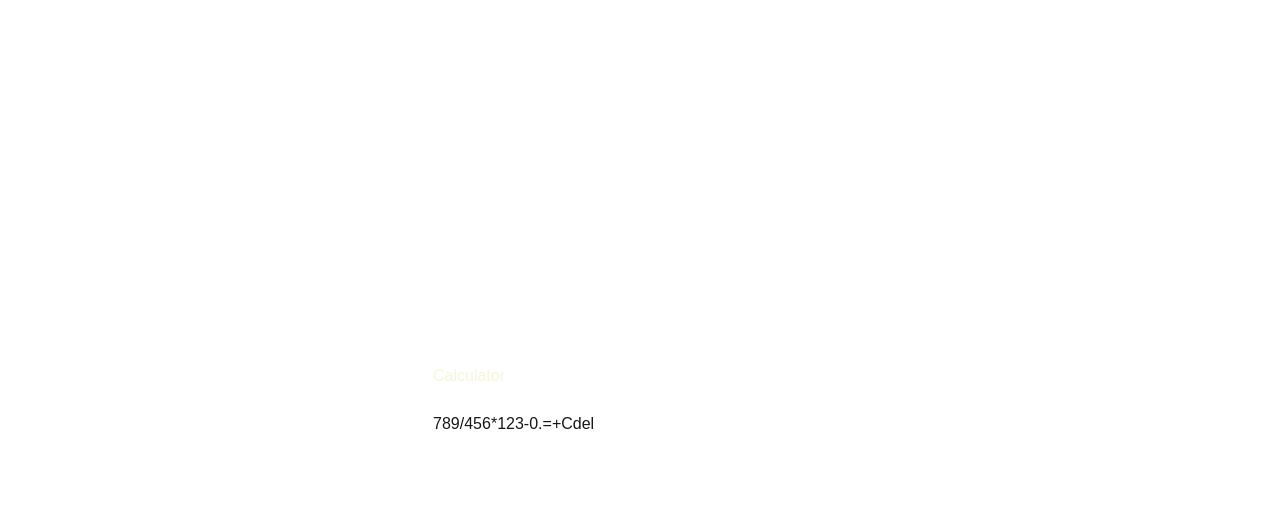
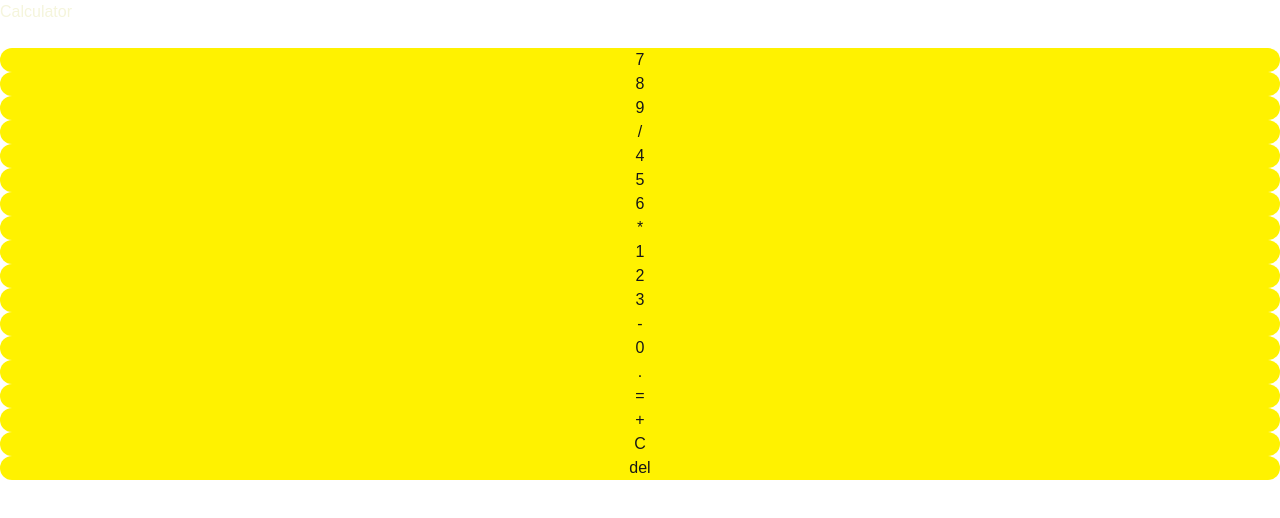
Before and after one commit to kelvin227/calculator, a Next.js app: page / in a window 1280 px wide. Shown: the top 518 px of the page. Built offline with nearby package versions, Linux system fonts and the light colour scheme.

Commit message:
design changes

```diff
--- a/src/app/globals.css
+++ b/src/app/globals.css
@@ -5,12 +5,14 @@
 :root {
   --background: #ffffff;
   --foreground: #171717;
+  --button: hsl(57, 100%, 50%);
 }
 
 @media (prefers-color-scheme: dark) {
   :root {
     --background: #0a0a0a;
     --foreground: #ededed;
+    --button: #727272;
   }
 }
 
@@ -27,7 +29,7 @@ body {
 .container {
   position: relative;
   width: 100%;
-  height: 100vh;
+  height: 100%;
   overflow: hidden;
 }
 
@@ -79,8 +81,11 @@ body {
   }
 }
 
-@keyframes background-change {
-  100% {
-    background-color: #000;
-  }
+.w {
+  width: 100%;
+  height: 100%;
 }
+.b{
+  background: var(--button);
+  border-radius: 10pc;
+}
--- a/src/app/layout.tsx
+++ b/src/app/layout.tsx
@@ -14,7 +14,7 @@ const geistMono = localFont({
 });
 
 export const metadata: Metadata = {
-  title: "Create Next App",
+  title: "Calculator",
   description: "Generated by create next app",
 };
 
@@ -25,6 +25,7 @@ export default function RootLayout({
 }>) {
   return (
     <html lang="en">
+      <meta name="viewport" content="width=device-width, initial-scale=1" />
       <body
         className={`${geistSans.variable} ${geistMono.variable} antialiased`}
       >
--- a/src/app/page.tsx
+++ b/src/app/page.tsx
@@ -182,9 +182,9 @@ setResult('SyntaxError');
     <div className="image-container">
           <img src="logo.JPG" alt="Image" />
         </div>
-        <div className="text-container">
+        <div className="text-container w">
     <h1 className="text-4xl font-bold mb10">Calculator</h1>
-    <div className="bg p-6 rounded lg shadow-lg t">
+    <div className="bg p-6 rounded lg shadow-lg t w">
       <input id="express" type="text"
       className="w-full mb-2 text-3xl border-b-2 border-gray-400 focus:outline-none t"
       value={expression}
@@ -198,7 +198,7 @@ setResult('SyntaxError');
       {button.map((btn) => (
         <button
         key={btn}
-        onClick={() => handleButtonClick(btn)} className="text-4xl bg hover:bg-gray-400 p-2 rounded-lg t">{btn}</button>
+        onClick={() => handleButtonClick(btn)} className="text-4xl p-2 rounded-lg t w b">{btn}</button>
       ))}
       </div>
 
```
